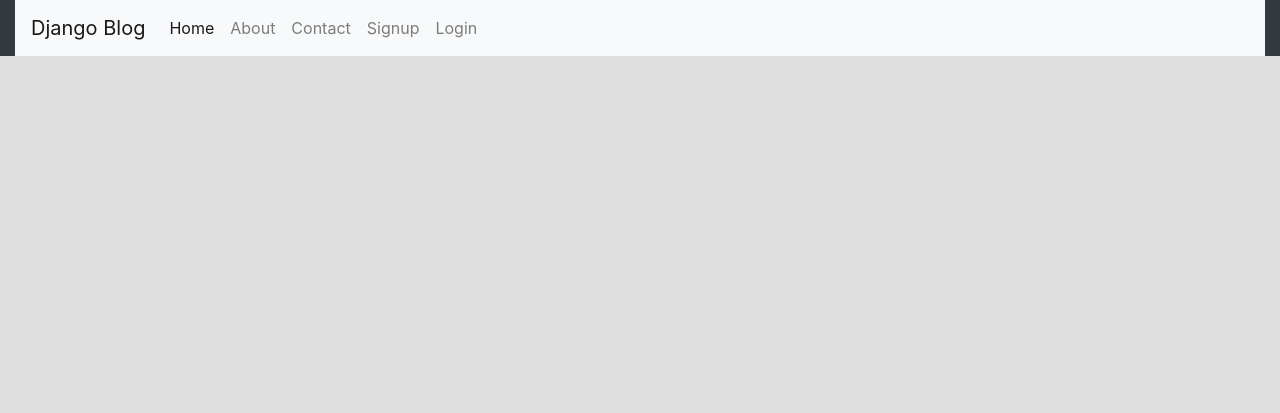
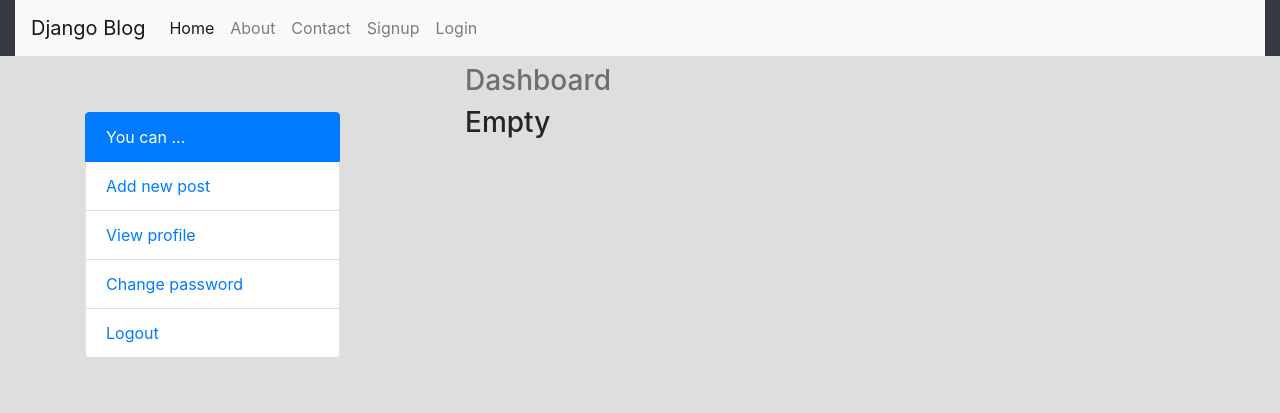
Before and after one commit to vins-stha/djangoRevisite, a Django app: template blog/templates/blog/dashboard.html in a window 1280 px wide. Shown: the top 413 px of the page. Run offline with Django 3.2, Linux system fonts and the light colour scheme; the template is opened without the code that fills it, so the values that code supplies are empty; some libraries are stand-ins or nearby versions.

Commit message:
blog dashboard created

```diff
--- a/blog/templates/blog/dashboard.html
+++ b/blog/templates/blog/dashboard.html
@@ -2,4 +2,87 @@
 {% load static %}
 
 {% block content %}
-{% endblock content %}
+
+<div class="container-fluid">
+
+<div class="row my-2">
+
+    <div class="col-sm-4 col-md-3 sidebar my-5">
+        <div class="mini-submenu">
+            <span class="icon-bar"></span>
+            <span class="icon-bar"></span>
+            <span class="icon-bar"></span>
+        </div>
+        <div class="list-group">
+        <span href="#" class="list-group-item active">
+            You can ...
+            <span class="pull-right" id="slide-submenu">
+                <i class="fa fa-times"></i>
+            </span>
+        </span>
+            <a href="{% url 'addBlog' %}" class="list-group-item">
+                <i class="fa fa-comment-o"></i> Add new post
+            </a>
+            <a href="#" class="list-group-item">
+                <i class="fa fa-search"></i> View profile
+            </a>
+            <a href="#" class="list-group-item">
+                <i class="fa fa-user"></i> Change password
+            </a>
+            <a href="#" class="list-group-item">
+                <i class="fa fa-folder-open-o"></i> Logout
+            </a>
+
+        </div>
+    </div>
+
+    <div class="col-sm-8 offset-1">
+        <h3 class="text-black-50"> Dashboard</h3>
+
+        {% if posts %}
+
+        <table class="table table-hover bg-white my-5">
+             <h4 class="text-info my-2"> Your posts</h4>
+
+            <thead>
+                <tr class="text-center">
+                    <th scope="col" width="1%"> Id</th>
+                    <th scope="col" width="5%"> Title</th>
+                    <th scope="col" width="5%"> Subtitle</th>
+                    <th scope="col" width="65%"> Description</th>
+                    <th scope="col" width="5%"> Published date</th>
+                    <th scope="col" width="4%"> Author</th>
+                    <th scope="col" width="15%"> Actions</th>
+                </tr>
+            </thead>
+            {% for post in posts %}
+            <tr>
+                <td>{{post.id}}</td>
+                 <td>{{post.title}}</td>
+                 <td>{{post.subtext}}</td>
+                 <td>{{post.desc}}</td>
+                <td>{{post.date}}</td>
+                <td>{{post.author}}</td>
+                <td class="text-center">
+                    <form action="{% url 'editPost' post.id %}" method="post" class="d-inline"> {% csrf_token %}
+                        <input type="submit" class ="btn-info btn-sm" value="Edit" name="edit"></input>
+                    </form>
+                     <form action="{% url 'deletePost' post.id %}" method="post" class="d-inline"> {% csrf_token %}
+                        <input type="submit" class ="btn-danger btn-sm" value="Delete" name="delete"></input>
+                     </form>
+                </td>
+            </tr>
+
+             {% endfor %}
+
+
+        </table>
+
+    {% else %}
+        <h3>Empty </h3>
+    {% endif %}
+    </div>
+
+
+    </div></div>
+{%  endblock content %}
--- a/blog/urls.py
+++ b/blog/urls.py
@@ -12,5 +12,7 @@ urlpatterns = [
     path('login/', views.user_login, name="login"),
     path('logout/', views.user_logout, name="userLogout"),
 
-    path('addBlog/', views.create_post, name = "createPost"),
+    path('addBlog/', views.create_post, name = "addBlog"),
+    path('editBlog/<id>', views.edit_post, name = "editPost"),
+    path('delete/<id>', views.delete_post, name = "deletePost")
 ]
```
Also changed, not shown: blog/views.py (+34 -5 lines), blog/templates/blog/create_post.html (renamed from blog/templates/blog/create_blog.html), db.sqlite3.
